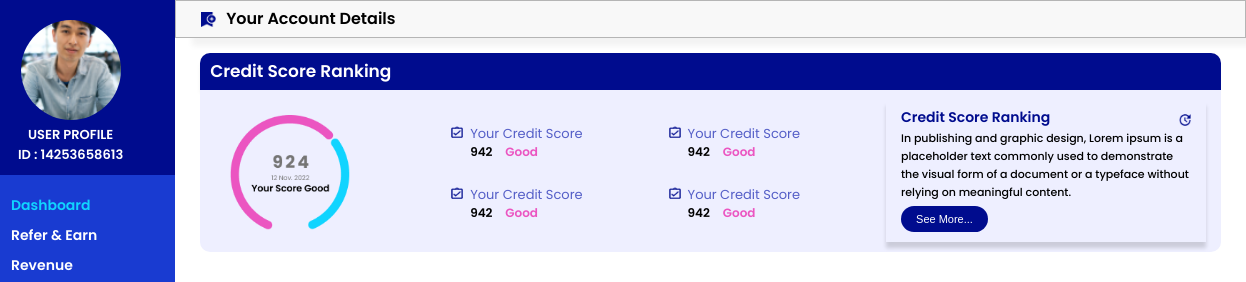
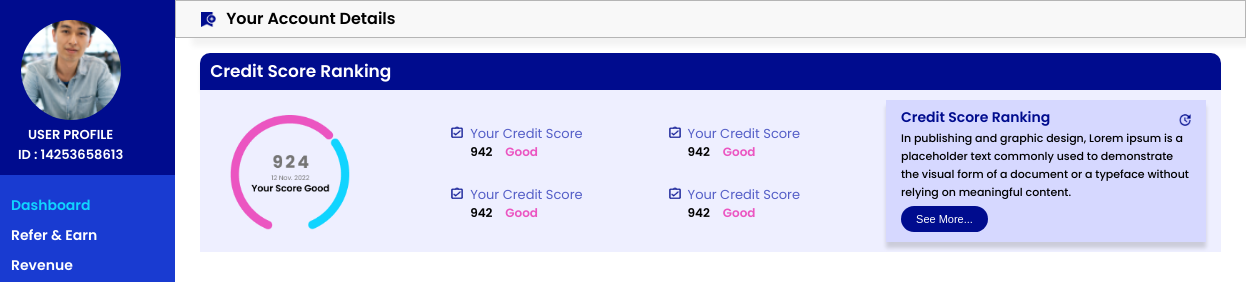
Before and after one commit to Inbach-Yassine/Dashboard-1, a plain HTML site: page index.html in a window 1280 px wide. Shown: the top 282 px of the page, 34-1280 px from the left. Drawn offline with Linux system fonts and the light colour scheme.

Commit message:
Modification for css

```diff
--- a/index.css
+++ b/index.css
@@ -116,7 +116,6 @@ body {
   display: flex;
   justify-content: space-between;
   background: #eeefff;
-  border-radius: 0px 0px 10px 10px;
   padding: 10px 15px;
 }
 .container .group .content .img img {
@@ -159,10 +158,12 @@ body {
 .container .group .credit-score-ranking {
   max-width: 320px;
   box-shadow: 0px 6px 4px rgba(0, 0, 0, 0.15);
+  background: none;
 }
 .container .group .credit-score-ranking .content {
   display: flex;
   flex-direction: column;
+  background: #d6d8ff;
 }
 .container .group .credit-score-ranking .content .para {
   display: flex;
```
